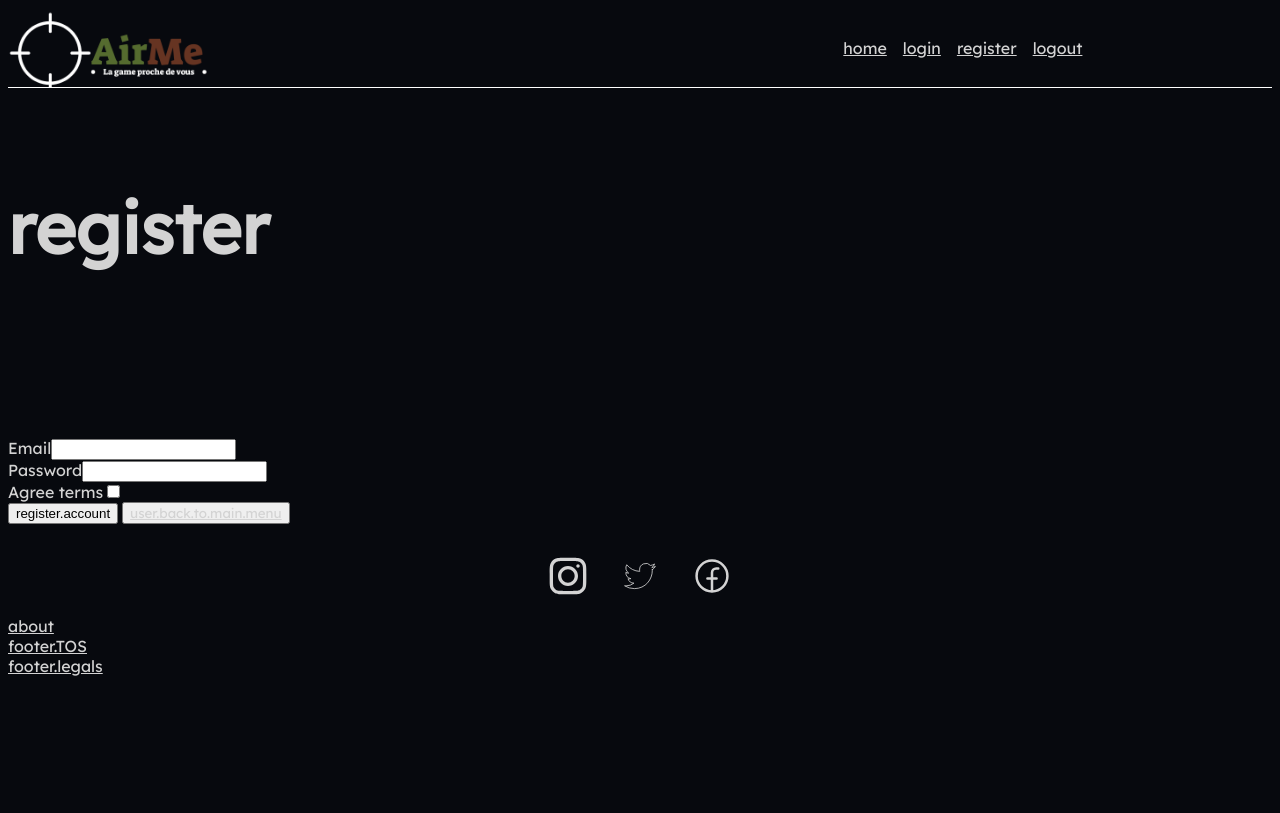
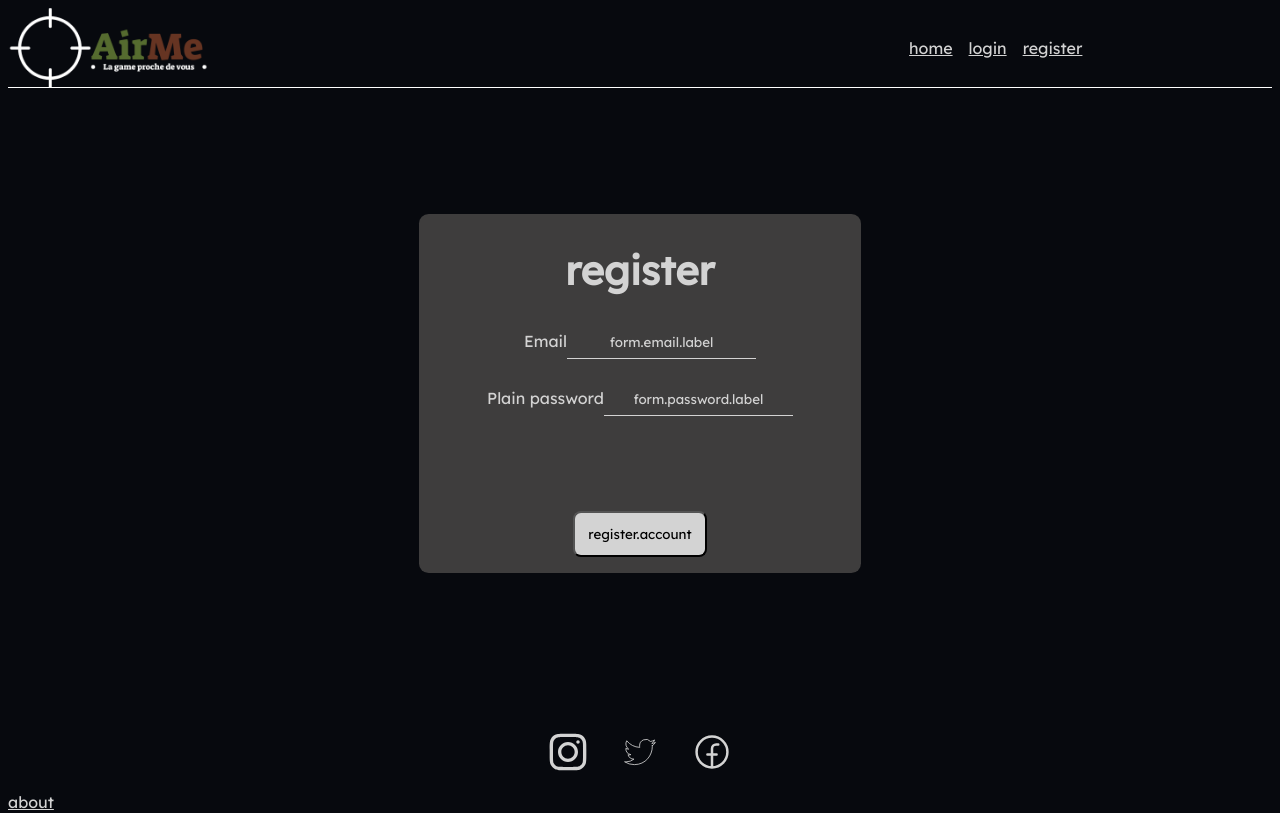
Before and after one commit to LukaLfbr/AirMe-project, a Symfony app: template templates/registration/register.html.twig in a window 1280 px wide. Shown: the top 813 px of the page. Before the commit the page ends 676 px from the top, so only its background shows below. Run offline with Twig, Linux system fonts and the light colour scheme; the template is opened without the code that fills it, so the values that code supplies are empty; form fields are guessed from the names that the template uses; some libraries are stand-ins or nearby versions.

Commit message:
Added proper login and register form.

```diff
--- a/assets/styles/scss/account-management.scss
+++ b/assets/styles/scss/account-management.scss
@@ -0,0 +1,34 @@
+.register-wrapper,
+.login-wrapper {
+  @include account-management-wrapper;
+  .inputs-wrapper {
+    display: flex;
+    flex-direction: column;
+    gap: 1.5em;
+    input {
+      padding: 0.6em;
+      border: 0;
+      border-bottom: 1px solid $text-color;
+      background-color: transparent;
+      color: $text-color;
+      text-align: center;
+      &::placeholder {
+        color: $text-color;
+      }
+      &:focus {
+        outline: none;
+      }
+    }
+    .invalid-feedback {
+      color: red;
+    }
+  }
+
+  button {
+    margin: 23% auto 0;
+    display: block;
+    padding: 1em;
+    background-color: $text-color;
+    border-radius: 0.6em;
+  }
+}
--- a/assets/styles/scss/flash.scss
+++ /dev/null
@@ -1,4 +0,0 @@
-.alert {
-  color: red;
-  border: 1px solid red;
-}
--- a/assets/styles/scss/global.scss
+++ b/assets/styles/scss/global.scss
@@ -9,6 +9,11 @@ $accent-color: #3e3d3d;
   src: url("/assets/fonts/Lexend/static/Lexend-regular.ttf") format("truetype");
   font-weight: normal;
   font-style: normal;
+}
+
+.alert {
+  color: red;
+  font-family: "Lexend";
 }
 
 * {
@@ -37,13 +42,19 @@ h1,
 h2,
 h3,
 h4,
-label {
+label,
+input,
+::placeholder {
   color: $text-color;
   font-family: Lexend;
 }
 
 h2 {
   font-size: 35px;
+}
+
+button {
+  font-family: "Lexend";
 }
 
 .leaflet-top {
--- a/assets/styles/scss/media-queries.scss
+++ b/assets/styles/scss/media-queries.scss
@@ -43,6 +43,11 @@
       gap: 0em;
     }
   }
+
+  .register-wrapper,
+  .login-wrapper {
+    width: 35%;
+  }
 }
 
 @media (min-width: 1024px) and (max-width: 1280px) {
--- a/assets/styles/scss/mixin.scss
+++ b/assets/styles/scss/mixin.scss
@@ -11,3 +11,20 @@
   background-color: transparent;
   font-size: medium;
 }
+
+@mixin account-management-wrapper {
+  flex: 1;
+  background-color: $accent-color;
+  padding: 1em;
+  width: 80%;
+  margin: 10% auto;
+  text-align: center;
+  border-radius: 0.6em;
+  h1 {
+    margin: 0;
+    font-size: 40px;
+  }
+  form {
+    margin-top: 1em;
+  }
+}
--- a/assets/styles/scss/nav.scss
+++ b/assets/styles/scss/nav.scss
@@ -31,7 +31,7 @@
       height: auto;
       object-fit: cover;
       position: absolute;
-      top: -55px;
+      top: -60px;
       left: 0;
     }
   }
@@ -44,7 +44,8 @@
   left: -1000px;
 
   &.active {
-    display: inherit;
+    display: flex;
+    flex-direction: column;
     width: 100%;
     height: 100%;
     background-color: $background-color;
@@ -60,6 +61,7 @@
       align-items: center;
       gap: 2.5em;
       margin-top: 10%;
+      padding: 0;
 
       li {
         list-style: none;
@@ -70,7 +72,7 @@
   &-logo {
     width: 200px;
     height: 70px;
-    margin: auto;
+
     position: relative;
     overflow: hidden;
 
--- a/templates/base.html.twig
+++ b/templates/base.html.twig
@@ -49,9 +49,15 @@
     	<nav>
         	<ul>
             <li><a href="{{ path('app_home') }}">{{ 'home'|trans }}</a></li>
-            <li><a href="{{ path('app_login') }}">{{ 'login'|trans }}</a></li>
-            <li><a href="{{ path('app_register') }}">{{ 'register'|trans }}</a></li>
-            <li><a href="{{ path('app_logout') }}">{{ 'logout'|trans }}</a></li>
+            {% if app.user is null %}
+                <li><a href="{{ path('app_login') }}">{{ 'login'|trans }}</a></li>
+                <li><a href="{{ path('app_register') }}">{{ 'register'|trans }}</a></li>
+            {% else %}
+                <li><a href="{{path('user_panel', {'id':app.user.id})}} ">{{'user.events'|trans}}</a></li>
+            {% endif %}
+            {% if app.user %}
+                <li><a href="{{ path('app_logout') }}">{{ 'logout'|trans }}</a></li>
+            {% endif %}
         	</ul>
     	</nav>
 		<div class="ham-menu">
--- a/templates/registration/register.html.twig
+++ b/templates/registration/register.html.twig
@@ -1,23 +1,27 @@
 {% extends 'base.html.twig' %}
 
-{% block title %}{{"register"|trans}}
-{% endblock %}
+{% block title %}{{ "register"|trans }}{% endblock %}
 
 {% block body %}
-	<h1>{{"register"|trans}}</h1>
+<div class="register-wrapper">
+    <h1>{{ "register"|trans }}</h1>
 
-	{{ form_errors(registrationForm) }}
+    {{ form_errors(registrationForm) }}
+    {{ form_start(registrationForm) }}
 
-	{{ form_start(registrationForm) }}
-	{{ form_row(registrationForm.email) }}
-	{{ form_row(registrationForm.plainPassword, {
-            label: 'Password'
+    <div class="inputs-wrapper">
+        {{ form_row(registrationForm.email, {
+            'attr': {'placeholder': 'form.email.label'|trans }
         }) }}
-	{{ form_row(registrationForm.agreeTerms) }}
+        {{ form_row(registrationForm.plainPassword, {
+            'attr': {'placeholder': 'form.password.label'|trans }
+        }) }}
+    </div>
 
-	<button type="submit" class="btn">{{"register.account"|trans}}</button>
-	<button>
-		<a href="{{ path('app_home') }}">{{"user.back.to.main.menu"|trans}}</a>
-	</button>
-	{{ form_end(registrationForm) }}
+
+		<button type="submit" class="btn">{{ "register.account"|trans }}</button>
+
+{{ form_end(registrationForm) }}
+
+</div>
 {% endblock %}
--- a/translations/validators.fr.yaml
+++ b/translations/validators.fr.yaml
@@ -1,6 +1,6 @@
 # Email validation messages
 validators.email.invalid: "L'e-mail est invalide."
-validators.email.too.long: "L'e-mail utilisé est trop long."
+validators.email.too.long: "L'adresse e-mail ne peut pas dépasser 36 caractères."
 
 # Terms and conditions validation messages
 validators.terms.not.accepted: "Vous devez accepter nos conditions d'utilisation."
```
Also changed, not shown: src/Form/RegistrationFormType.php (+2 -10 lines), templates/security/login.html.twig (+15 -12 lines), translations/messages.fr.yaml (+3 -4 lines), public/assets/css/app.css, 1 other file.
